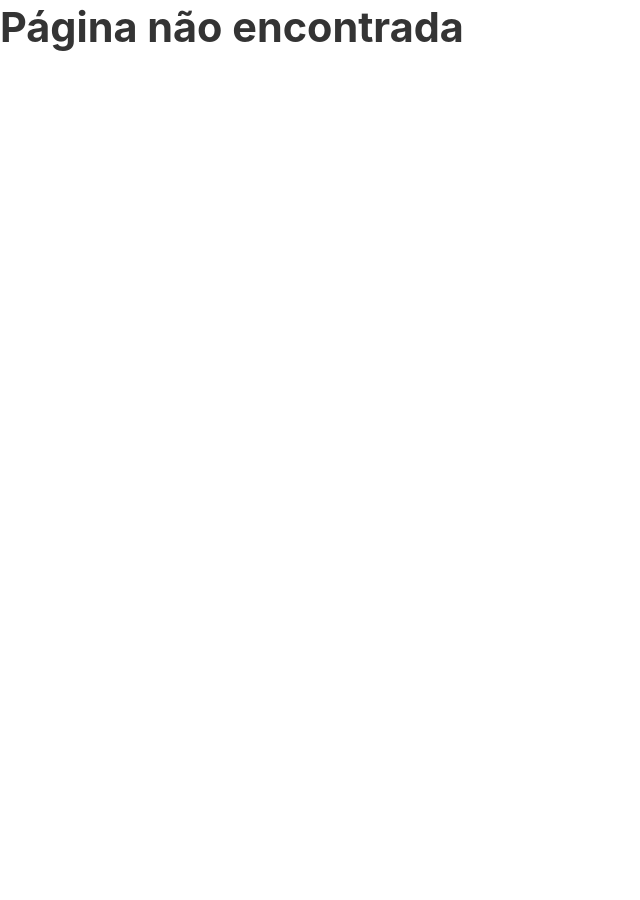
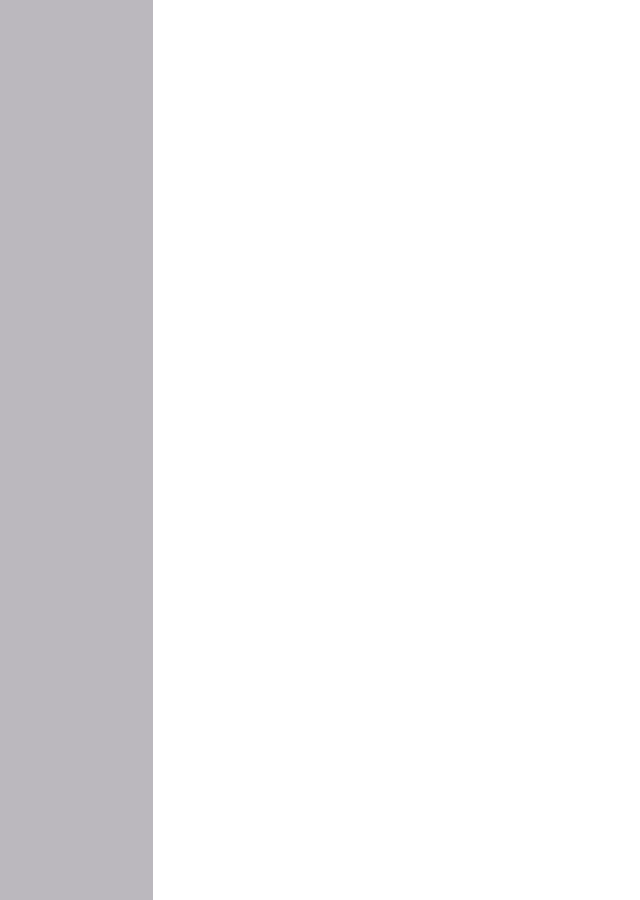
Before and after one commit to artlemes/projeto_ppw, a React (Create React App) app in the folder front/: page /perfil in a window 1280 px wide. Shown: the whole page, without its empty margins (0-640 px from the left). Before the commit the page ends 800 px from the top, so only its background shows below. Built offline with nearby package versions, Linux system fonts and the light colour scheme; the HTML template or start-up script is replaced by a standard one.

Commit message:
componente sider e a rota para perfil
criei a rota para o perfil do usuario e o componente sider

```diff
--- /dev/null
+++ b/front/src/components/Sider/Sider.module.css
@@ -0,0 +1,8 @@
+.sider {
+    width: 170px;
+    height: 1000px;
+    display: flex;
+    background-color: #bbb8be;
+    padding-block: 0.1rem;
+    bottom: 0;
+}
--- /dev/null
+++ b/front/src/components/Sider/index.jsx
@@ -0,0 +1,12 @@
+import styles from "./Sider.module.css"
+
+
+function Sider() {
+    return (
+        <header className={styles.sider}> {/* sempre usar className pra definir as classes pro css*/}
+        </header>
+    )
+}
+
+
+export default Sider;
--- /dev/null
+++ b/front/src/pages/Perfil/index.jsx
@@ -0,0 +1,11 @@
+import Sider from "../../components/Sider/index.jsx"
+
+
+function Perfil() {
+    return (
+        <Sider></Sider>
+    )
+
+}
+
+export default Perfil;
--- a/front/src/routes.js
+++ b/front/src/routes.js
@@ -3,6 +3,7 @@ import Home from "./pages/Home";
 import Login from "./pages/Login";
 import PagNaoEncontrada from "./pages/PagNaoEncontrada";
 import Cadastro from "./pages/Cadastro";
+import Perfil from "./pages/Perfil"
 
 function AppRoutes() {
     return(
@@ -12,6 +13,7 @@ function AppRoutes() {
                 <Route path="/login" element={ <Login/> }> </Route>
                 <Route path="/cadastro" element={ <Cadastro/> }> </Route>
                 <Route path="*" element={ <PagNaoEncontrada/> }> </Route>
+                <Route path="/perfil" element={ <Perfil/> }> </Route>
 
 
             </Routes>
```
Also changed, not shown: front/src/pages/Perfil/Perfil.module.css (added).
